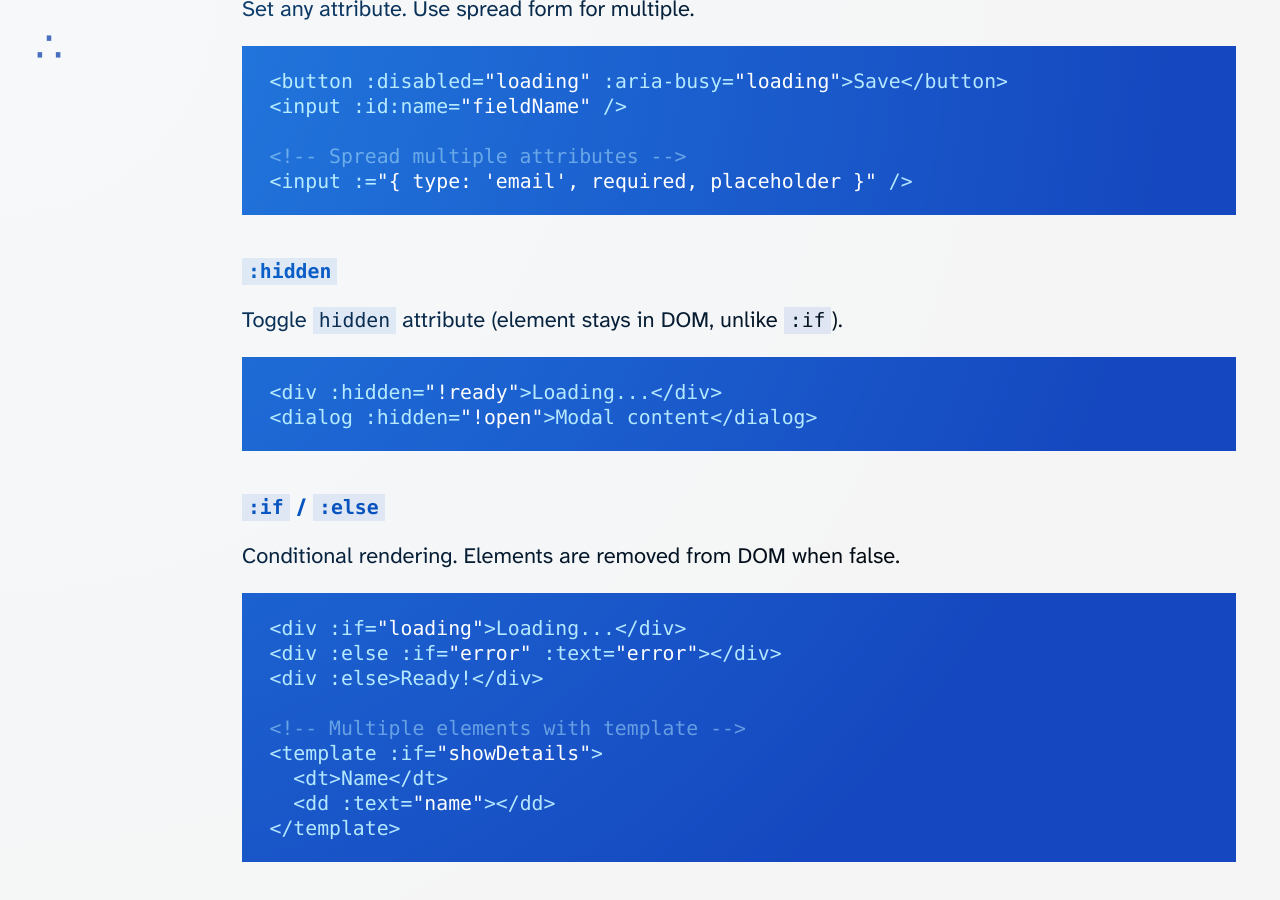
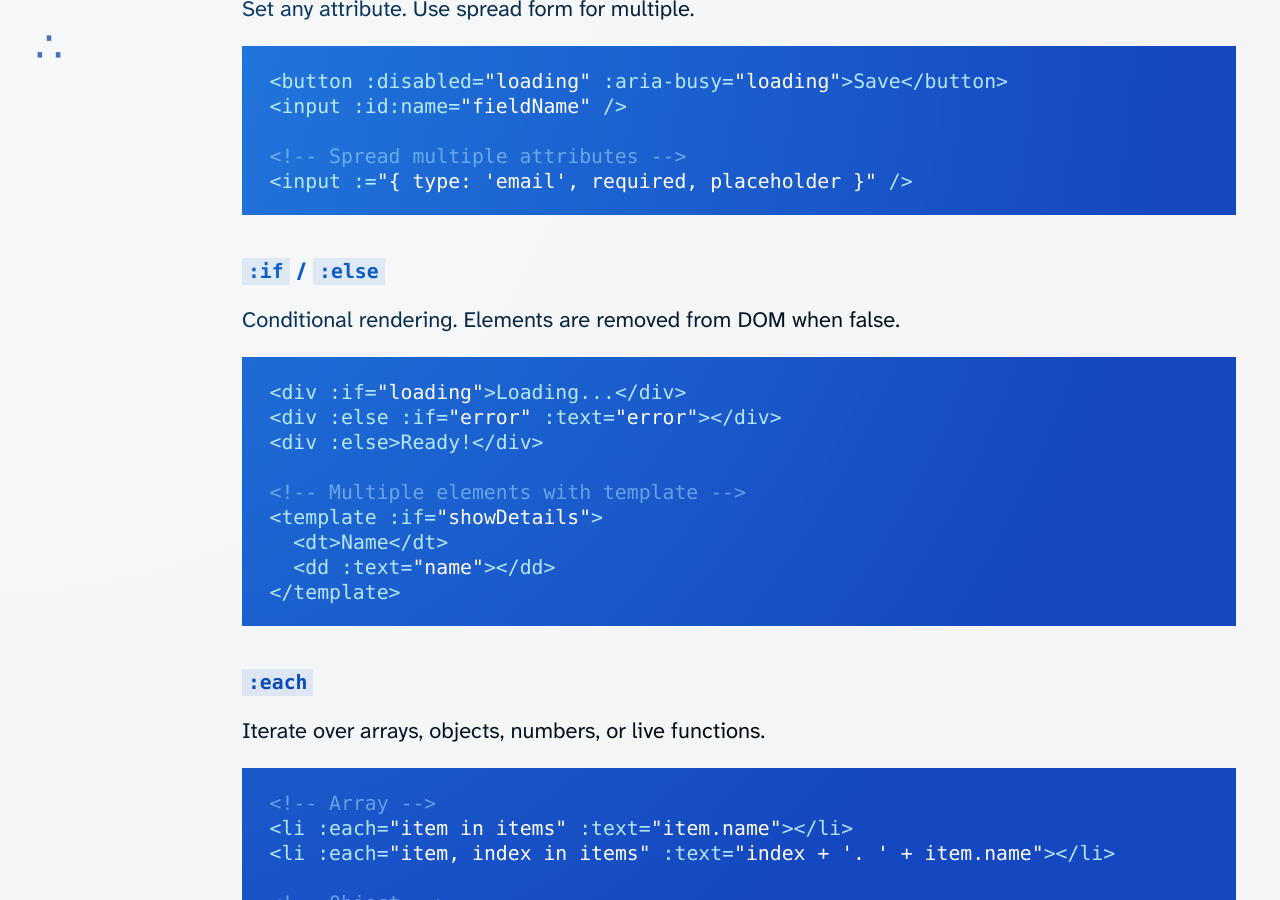
Before and after one commit to dy/sprae, a Jekyll site: the page built from docs.md, in a window 1280 px wide and 900 px high, scrolled down 2977 px. Built offline with Jekyll 4.4.1, drawn with Linux system fonts in a browser that asks for light colours; our own code applies the rules of GitHub Pages for plain Markdown files.

Commit message:
Update docs.md

````diff
--- a/docs.md
+++ b/docs.md
@@ -122,16 +122,6 @@ Set any attribute. Use spread form for multiple.
 
 <!-- Spread multiple attributes -->
 <input :="{ type: 'email', required, placeholder }" />
-```
-
-
-#### `:hidden`
-
-Toggle `hidden` attribute (element stays in DOM, unlike `:if`).
-
-```html
-<div :hidden="!ready">Loading...</div>
-<dialog :hidden="!open">Modal content</dialog>
 ```
 
 
````
